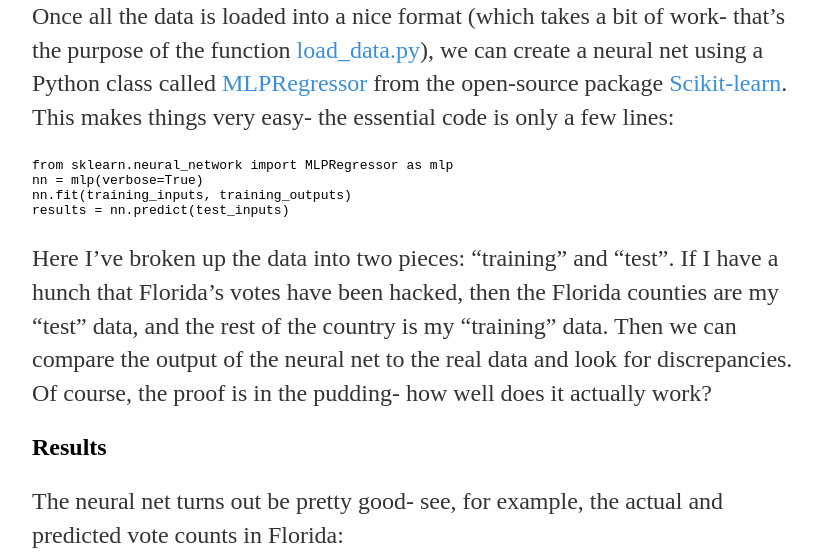
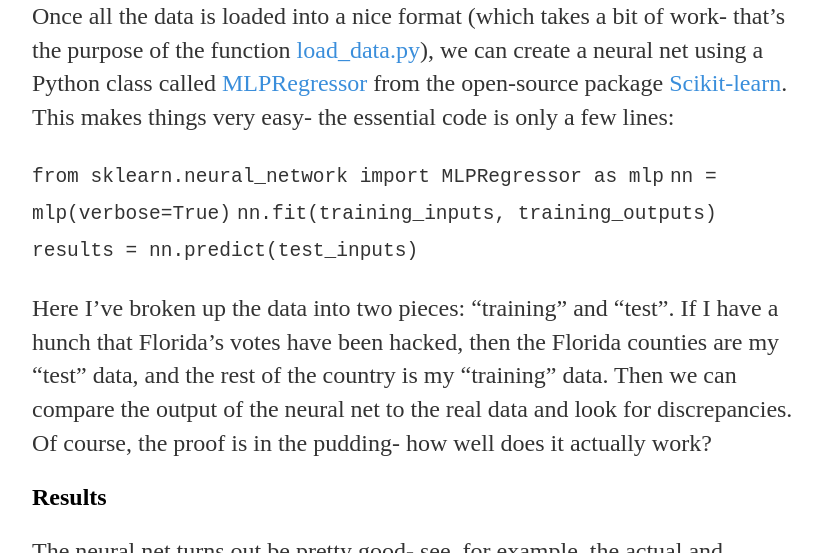
Before and after one commit to kwitophurr/kwitophurr.github.io, a Jekyll site: the page built from _posts/2017-07-01-Election-Neural-Net.md, in a window 1280 px wide and 900 px high, scrolled down 4434 px, cut to the strip 102-655 px from the top of the window. Shown: the whole strip, without its empty margins (224-1046 px from the left). Built offline with Jekyll 4.4.1, drawn with Linux system fonts in a browser that asks for light colours.

Commit message:
Trying to fix how code snippets are displayed

```diff
--- a/_posts/2017-07-01-Election-Neural-Net.md
+++ b/_posts/2017-07-01-Election-Neural-Net.md
@@ -59,10 +59,10 @@ A couple of quick notes about the data used here:
 
 Once all the data is loaded into a nice format (which takes a bit of work- that's the purpose of the function [load_data.py](https://github.com/christian-johnson/election-neural-net/blob/master/load_data.py)), we can create a neural net using a Python class called [MLPRegressor](http://scikit-learn.org/stable/modules/generated/sklearn.neural_network.MLPRegressor.html#sklearn.neural_network.MLPRegressor) from the open-source package [Scikit-learn](http://scikit-learn.org/stable/index.html). This makes things very easy- the essential code is only a few lines:
 
-	from sklearn.neural_network import MLPRegressor as mlp
-	nn = mlp(verbose=True)
-	nn.fit(training_inputs, training_outputs)
-	results = nn.predict(test_inputs)
+``from sklearn.neural_network import MLPRegressor as mlp``
+``nn = mlp(verbose=True)``
+``nn.fit(training_inputs, training_outputs)``
+``results = nn.predict(test_inputs)``
 
 Here I've broken up the data into two pieces: "training" and "test".
 If I have a hunch that Florida's votes have been hacked, then the Florida counties are my "test" data, and the rest of the country is my "training" data.
```
